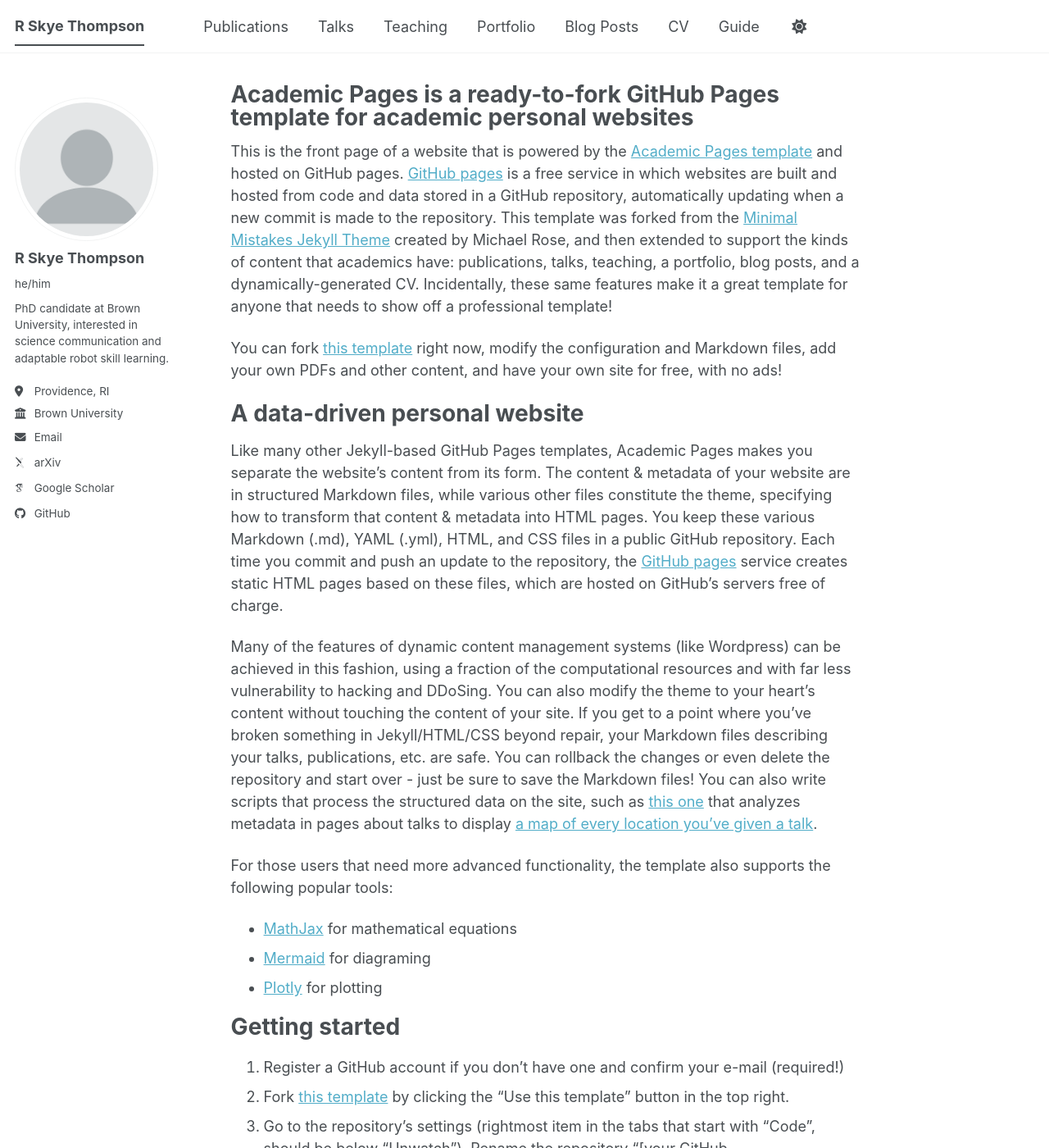
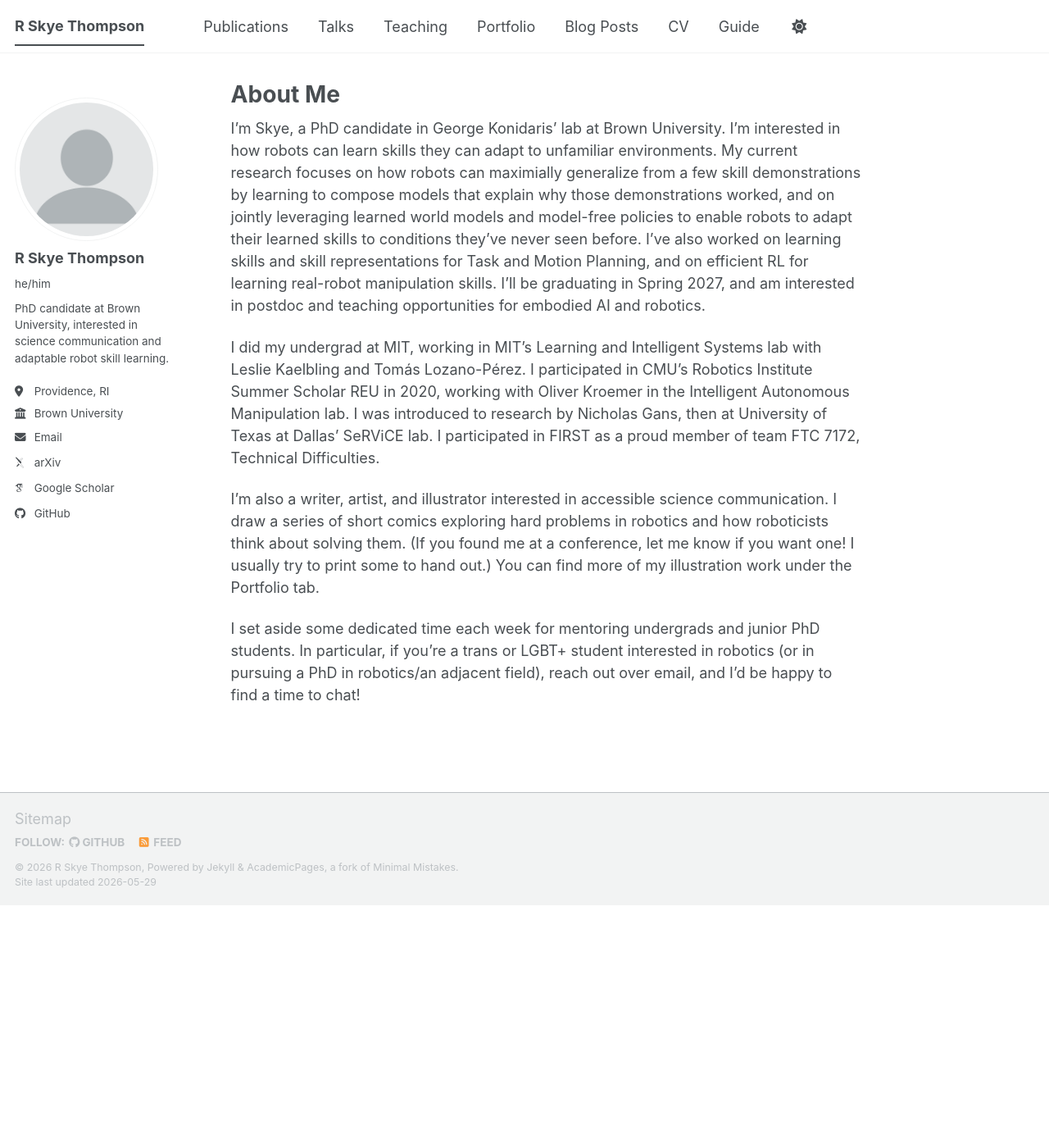
Before and after one commit to rthomp17/rthomp17.github.io, a Jekyll site: the page built from _pages/about.md, in a window 1280 px wide and 1400 px high. Shown: the whole window at 82% size. Built offline with Jekyll 4.4.1, drawn with Linux system fonts in a browser that asks for light colours; some web fonts are replaced; a script bundle is joined from its source files by our own code; library files that are not in the unit come from our copies; some of the changed text lies outside the part shown.

Commit message:
Update about.md

```diff
--- a/_pages/about.md
+++ b/_pages/about.md
@@ -1,56 +1,16 @@
 ---
 permalink: /
-title: "Academic Pages is a ready-to-fork GitHub Pages template for academic personal websites"
+title: "About Me"
 author_profile: true
 redirect_from:
   - /about/
   - /about.html
 ---
 
-This is the front page of a website that is powered by the [Academic Pages template](https://github.com/academicpages/academicpages.github.io) and hosted on GitHub pages. [GitHub pages](https://pages.github.com) is a free service in which websites are built and hosted from code and data stored in a GitHub repository, automatically updating when a new commit is made to the repository. This template was forked from the [Minimal Mistakes Jekyll Theme](https://mmistakes.github.io/minimal-mistakes/) created by Michael Rose, and then extended to support the kinds of content that academics have: publications, talks, teaching, a portfolio, blog posts, and a dynamically-generated CV. Incidentally, these same features make it a great template for anyone that needs to show off a professional template!
+I'm Skye, a PhD candidate in George Konidaris' lab at Brown University. I'm interested in how robots can learn skills they can adapt to unfamiliar environments.  My current research focuses on how robots can maximially generalize from a few skill demonstrations by learning to compose models that explain why those demonstrations worked, and on jointly leveraging learned world models and model-free policies to enable robots to adapt their learned skills to conditions they've never seen before. I've also worked on learning skills and skill representations for Task and Motion Planning, and on efficient RL for learning real-robot manipulation skills. I'll be graduating in Spring 2027, and am interested in postdoc and teaching opportunities for embodied AI and robotics.
 
- You can fork [this template](https://github.com/academicpages/academicpages.github.io) right now, modify the configuration and Markdown files, add your own PDFs and other content, and have your own site for free, with no ads!
+I did my undergrad at MIT, working in MIT's Learning and Intelligent Systems lab with Leslie Kaelbling and Tomás Lozano-Pérez. I participated in CMU's Robotics Institute Summer Scholar REU in 2020, working with Oliver Kroemer in the Intelligent Autonomous Manipulation lab. I was introduced to research by Nicholas Gans, then at University of Texas at Dallas' SeRViCE lab. I participated in FIRST as a proud member of team FTC 7172, Technical Difficulties.
 
-A data-driven personal website
-======
-Like many other Jekyll-based GitHub Pages templates, Academic Pages makes you separate the website's content from its form. The content & metadata of your website are in structured Markdown files, while various other files constitute the theme, specifying how to transform that content & metadata into HTML pages. You keep these various Markdown (.md), YAML (.yml), HTML, and CSS files in a public GitHub repository. Each time you commit and push an update to the repository, the [GitHub pages](https://pages.github.com/) service creates static HTML pages based on these files, which are hosted on GitHub's servers free of charge.
+I'm also a writer, artist, and illustrator interested in accessible science communication. I draw a series of short comics exploring hard problems in robotics and how roboticists think about solving them. (If you found me at a conference, let me know if you want one! I usually try to print some to hand out.) You can find more of my illustration work under the Portfolio tab.
 
-Many of the features of dynamic content management systems (like Wordpress) can be achieved in this fashion, using a fraction of the computational resources and with far less vulnerability to hacking and DDoSing. You can also modify the theme to your heart's content without touching the content of your site. If you get to a point where you've broken something in Jekyll/HTML/CSS beyond repair, your Markdown files describing your talks, publications, etc. are safe. You can rollback the changes or even delete the repository and start over - just be sure to save the Markdown files! You can also write scripts that process the structured data on the site, such as [this one](https://github.com/academicpages/academicpages.github.io/blob/master/talkmap.ipynb) that analyzes metadata in pages about talks to display [a map of every location you've given a talk](https://academicpages.github.io/talkmap.html).
-
-For those users that need more advanced functionality, the template also supports the following popular tools:
-- [MathJax](https://www.mathjax.org/) for mathematical equations
-- [Mermaid](https://mermaid.js.org/) for diagraming
-- [Plotly](https://plotly.com/javascript/) for plotting
-
-Getting started
-======
-1. Register a GitHub account if you don't have one and confirm your e-mail (required!)
-1. Fork [this template](https://github.com/academicpages/academicpages.github.io) by clicking the "Use this template" button in the top right.
-1. Go to the repository's settings (rightmost item in the tabs that start with "Code", should be below "Unwatch"). Rename the repository "[your GitHub username].github.io", which will also be your website's URL.
-1. Set site-wide configuration and create content & metadata (see below -- also see [this set of diffs](https://archive.is/3TPas) showing what files were changed to set up [an example site](https://getorg-testacct.github.io) for a user with the username "getorg-testacct")
-1. Upload any files (like PDFs, .zip files, etc.) to the files/ directory. They will appear at https://[your GitHub username].github.io/files/example.pdf.
-1. Check status by going to the repository settings, in the "GitHub pages" section
-
-Site-wide configuration
-------
-The main configuration file for the site is in the base directory in [_config.yml](https://github.com/academicpages/academicpages.github.io/blob/master/_config.yml), which defines the content in the sidebars and other site-wide features. You will need to replace the default variables with ones about yourself and your site's github repository. The configuration file for the top menu is in [_data/navigation.yml](https://github.com/academicpages/academicpages.github.io/blob/master/_data/navigation.yml). For example, if you don't have a portfolio or blog posts, you can remove those items from that navigation.yml file to remove them from the header.
-
-Create content & metadata
-------
-For site content, there is one Markdown file for each type of content, which are stored in directories like _publications, _talks, _posts, _teaching, or _pages. For example, each talk is a Markdown file in the [_talks directory](https://github.com/academicpages/academicpages.github.io/tree/master/_talks). At the top of each Markdown file is structured data in YAML about the talk, which the theme will parse to do lots of cool stuff. The same structured data about a talk is used to generate the list of talks on the [Talks page](https://academicpages.github.io/talks), each [individual page](https://academicpages.github.io/talks/2012-03-01-talk-1) for specific talks, the talks section for the [CV page](https://academicpages.github.io/cv), and the [map of places you've given a talk](https://academicpages.github.io/talkmap.html) (if you run this [python file](https://github.com/academicpages/academicpages.github.io/blob/master/talkmap.py) or [Jupyter notebook](https://github.com/academicpages/academicpages.github.io/blob/master/talkmap.ipynb), which creates the HTML for the map based on the contents of the _talks directory).
-
-**Markdown generator**
-
-The repository includes [a set of Jupyter notebooks](https://github.com/academicpages/academicpages.github.io/tree/master/markdown_generator
-) that converts a CSV containing structured data about talks or presentations into individual Markdown files that will be properly formatted for the Academic Pages template. The sample CSVs in that directory are the ones I used to create my own personal website at stuartgeiger.com. My usual workflow is that I keep a spreadsheet of my publications and talks, then run the code in these notebooks to generate the Markdown files, then commit and push them to the GitHub repository.
-
-How to edit your site's GitHub repository
-------
-Many people use a git client to create files on their local computer and then push them to GitHub's servers. If you are not familiar with git, you can directly edit these configuration and Markdown files directly in the github.com interface. Navigate to a file (like [this one](https://github.com/academicpages/academicpages.github.io/blob/master/_talks/2012-03-01-talk-1.md) and click the pencil icon in the top right of the content preview (to the right of the "Raw | Blame | History" buttons). You can delete a file by clicking the trashcan icon to the right of the pencil icon. You can also create new files or upload files by navigating to a directory and clicking the "Create new file" or "Upload files" buttons.
-
-Example: editing a Markdown file for a talk
-![Editing a Markdown file for a talk](/images/editing-talk.png)
-
-For more info
-------
-More info about configuring Academic Pages can be found in [the guide](https://academicpages.github.io/markdown/), the [growing wiki](https://github.com/academicpages/academicpages.github.io/wiki), and you can always [ask a question on GitHub](https://github.com/academicpages/academicpages.github.io/discussions). The [guides for the Minimal Mistakes theme](https://mmistakes.github.io/minimal-mistakes/docs/configuration/) (which this theme was forked from) might also be helpful.
+I set aside some dedicated time each week for mentoring undergrads and junior PhD students.  In particular, if you're a trans or LGBT+ student interested in robotics (or in pursuing a PhD in robotics/an adjacent field), reach out over email, and I'd be happy to find a time to chat!
```
